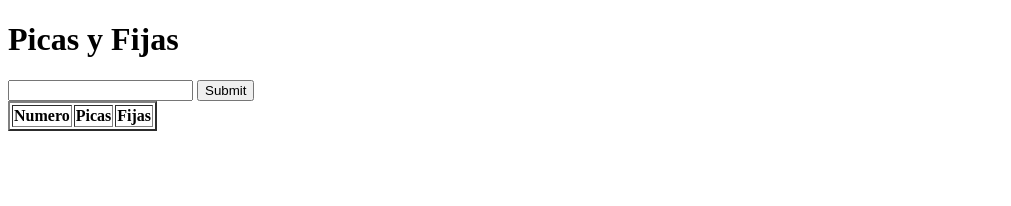
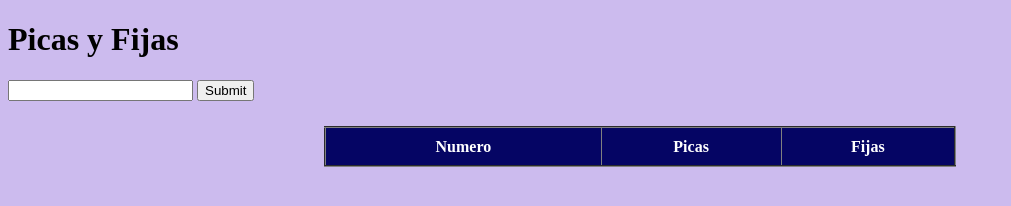
Before and after one commit to JuanJTorresB/JavaScript-PicasyFijas, a plain HTML site: page index.html in a window 1280 px wide. Shown: the whole page, without its empty margins (0-1011 px from the left). Drawn offline with Linux system fonts and the light colour scheme.

Commit message:
feat(main.js): :sparkles: Se insertan constantemente los intentos en la tabla

```diff
--- a/index.html
+++ b/index.html
@@ -3,6 +3,7 @@
 <head>
     <meta charset="UTF-8">
     <meta name="viewport" content="width=device-width, initial-scale=1.0">
+    <link rel="stylesheet" href="style.css">
     <title>Picas y Fijas</title>
 </head>
 <body>
@@ -11,13 +12,7 @@
         <input type="number" id="myInput">
         <input type="submit" value="Submit" id="submitButton">
     </form>
-    <table border="2px"">
-        <tr>
-            <th>Numero</th>
-            <th>Picas</th>
-            <th>Fijas</th>
-        </tr>
-        <script src="main.js"></script>
-    </table>
+    <table border="2px" id="tablaIntentos"></table>
+    <script src="main.js"></script>
 </body>
 </html>
--- a/main.js
+++ b/main.js
@@ -55,24 +55,26 @@ document.addEventListener("DOMContentLoaded", function() {
     // Obtener el formulario y el campo de entrada por su ID
     let form = document.getElementById("myForm");
     let input = document.getElementById("myInput");
-    const numPc = [1, 5, 4];
+    const numPc = [2, 3, 4];
+    const tablaIntentos = document.getElementById('tablaIntentos');
+    tablaIntentos.innerHTML += '<tr><th>Numero</th><th>Picas</th><th>Fijas</th></tr>';
     // Agregar un evento de escucha para el envío del formulario
     form.addEventListener("submit", function(event) {
         // Prevenir el comportamiento predeterminado del formulario (enviar y recargar la página)
         event.preventDefault();
         // Obtener el valor del campo de entrada
         let inputValue = input.value;
-        inputValue = parseInt(inputValue)
-        console.log(inputValue)
-        console.log(validarNum(inputValue))
+        inputValue = parseInt(inputValue);
+        console.log(inputValue);
+        console.log(validarNum(inputValue));
         if (validarNum(inputValue)){
             document.close()
             let picas = contarPicas(inputValue, numPc)
             let fijas = contarFijas(inputValue, numPc)
             let numUser = new intento(inputValue, picas, fijas)
-            document.write(numUser.writeTd())
-            document.write("</table>")
-        }
+            tablaIntentos.innerHTML += `${numUser.writeTd()}`
+            // Supongamos que tienes un elemento <div> con id="contenido"
+        };
     });
 });
 
--- /dev/null
+++ b/style.css
@@ -0,0 +1,26 @@
+/* Estilos de etiqueta*/
+body {
+    background-color: #CCBBEE;
+}
+
+table {
+    background: white;
+    margin: 0 auto;
+    width: 50%;
+    margin-top: 2%;
+    border-collapse: collapse;
+    text-align: center;
+}
+
+th {
+    background-color: rgba(5, 5, 100, 95);
+    height: 35px;
+    border-bottom: 1px solid rgb(210, 220, 250);
+    color: rgb(255, 255, 255);
+}
+
+td {
+    color: rgb(0, 0, 0);
+    height: 30px;
+    border: 0.5px solid rgba(240, 240, 240, 10);
+}
```
